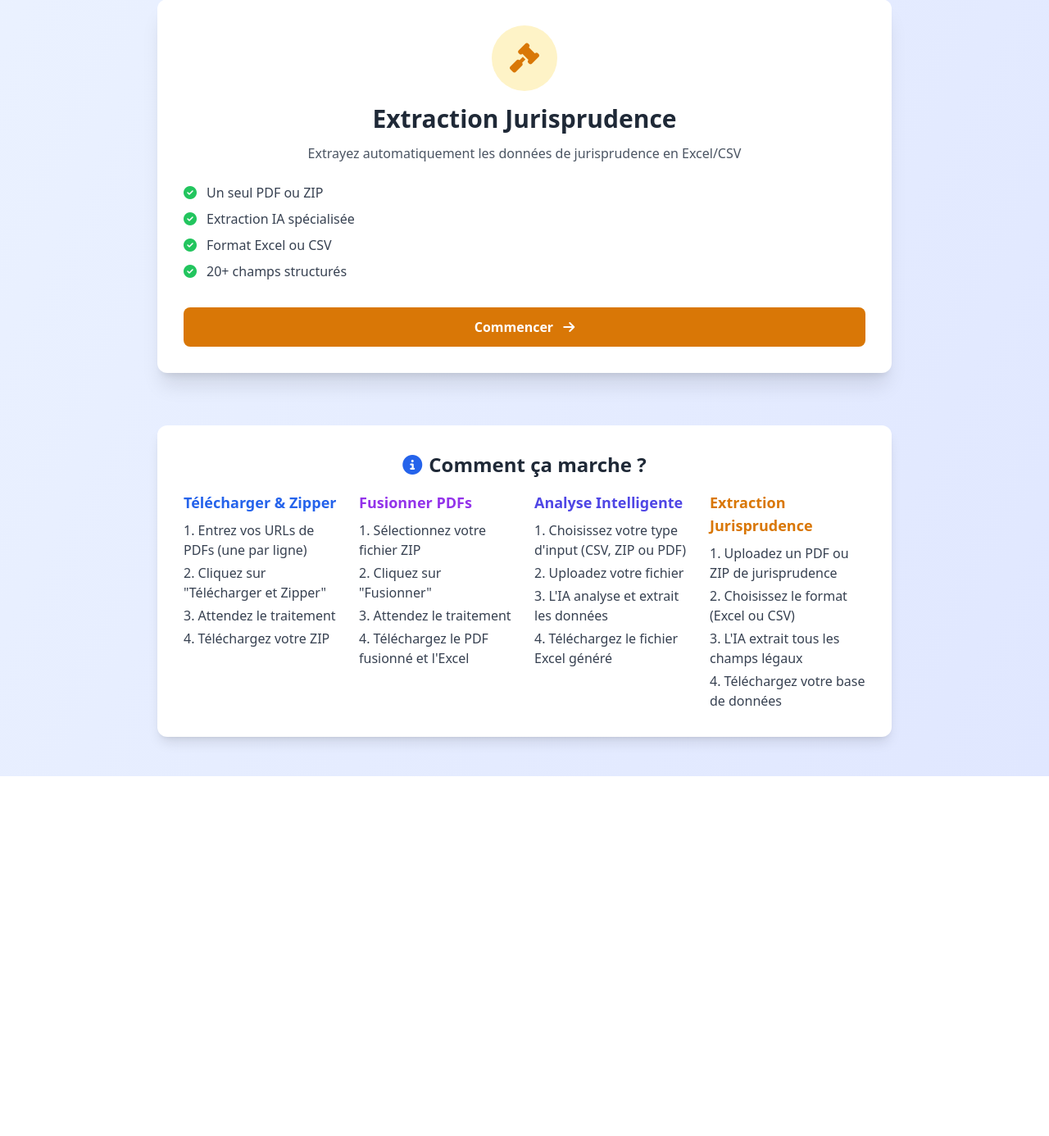
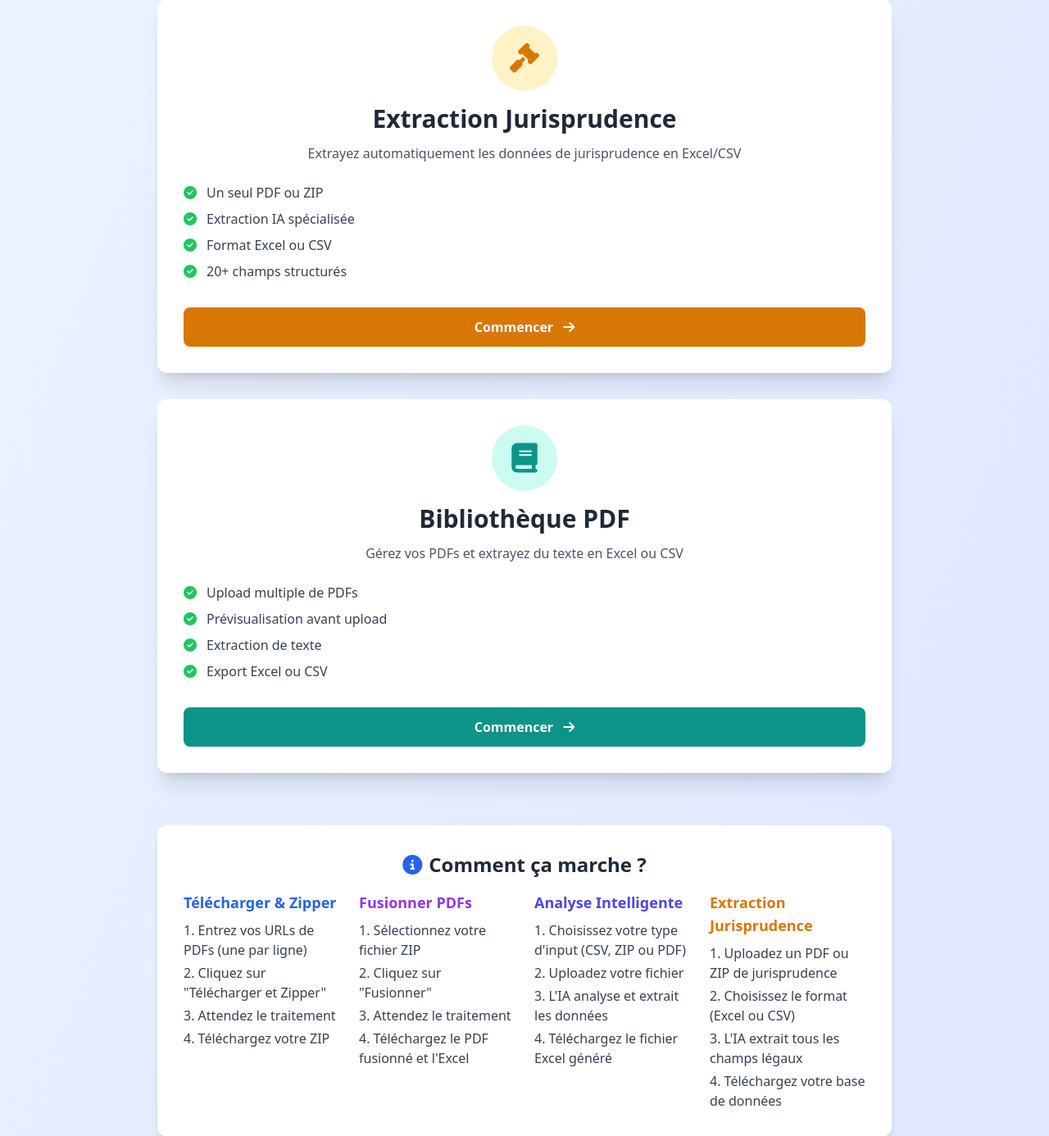
Before and after one commit to moa-digitalagency/ScrappingAndPdfTools, a Flask app: page / in a window 1280 px wide. Shown: the part 1717-3103 px from the top of the page at 82% size. Before the commit the page ends 2664 px from the top, so only its background shows below. Run offline with Flask 3, Linux system fonts and the light colour scheme; some libraries are stand-ins or nearby versions.

Commit message:
Add PDF library feature to the homepage and optimize uploads
Integrate the PDF library into the homepage, refactor mass upload functionality for preview and preloading, and enable text extraction to Excel or CSV.

Replit-Commit-Author: Agent
Replit-Commit-Session-Id: c5470fc9-d19e-4bc8-b8bd-7b13f604c083
Replit-Commit-Checkpoint-Type: intermediate_checkpoint
Replit-Commit-Screenshot-Url: https://storage.googleapis.com/screenshot-production-us-central1/9e6ecde1-af90-4bd4-be20-f2b7b805f577/c5470fc9-d19e-4bc8-b8bd-7b13f604c083/8R6VwUA

```diff
--- a/app/templates/index.html
+++ b/app/templates/index.html
@@ -140,6 +140,37 @@ www.myoneart.com
             Commencer <i class="fas fa-arrow-right ml-2"></i>
         </a>
     </div>
+
+        <div class="bg-white rounded-xl shadow-xl p-8 hover:shadow-2xl transition transform hover:-translate-y-2">
+        <div class="text-center mb-6">
+            <div class="inline-flex items-center justify-center w-20 h-20 bg-teal-100 rounded-full mb-4">
+                <i class="fas fa-book text-4xl text-teal-600"></i>
+            </div>
+            <h2 class="text-3xl font-bold text-gray-800 mb-3">Bibliothèque PDF</h2>
+            <p class="text-gray-600 mb-6">Gérez vos PDFs et extrayez du texte en Excel ou CSV</p>
+        </div>
+        <ul class="text-gray-700 mb-8 space-y-2">
+            <li class="flex items-center">
+                <i class="fas fa-check-circle text-green-500 mr-3"></i>
+                Upload multiple de PDFs
+            </li>
+            <li class="flex items-center">
+                <i class="fas fa-check-circle text-green-500 mr-3"></i>
+                Prévisualisation avant upload
+            </li>
+            <li class="flex items-center">
+                <i class="fas fa-check-circle text-green-500 mr-3"></i>
+                Extraction de texte
+            </li>
+            <li class="flex items-center">
+                <i class="fas fa-check-circle text-green-500 mr-3"></i>
+                Export Excel ou CSV
+            </li>
+        </ul>
+        <a href="/library/" class="block w-full bg-teal-600 hover:bg-teal-700 text-white font-bold py-3 px-6 rounded-lg text-center transition">
+            Commencer <i class="fas fa-arrow-right ml-2"></i>
+        </a>
+    </div>
 </div>
 
 <div class="mt-16 bg-white rounded-xl shadow-lg p-8 max-w-4xl mx-auto">
```
